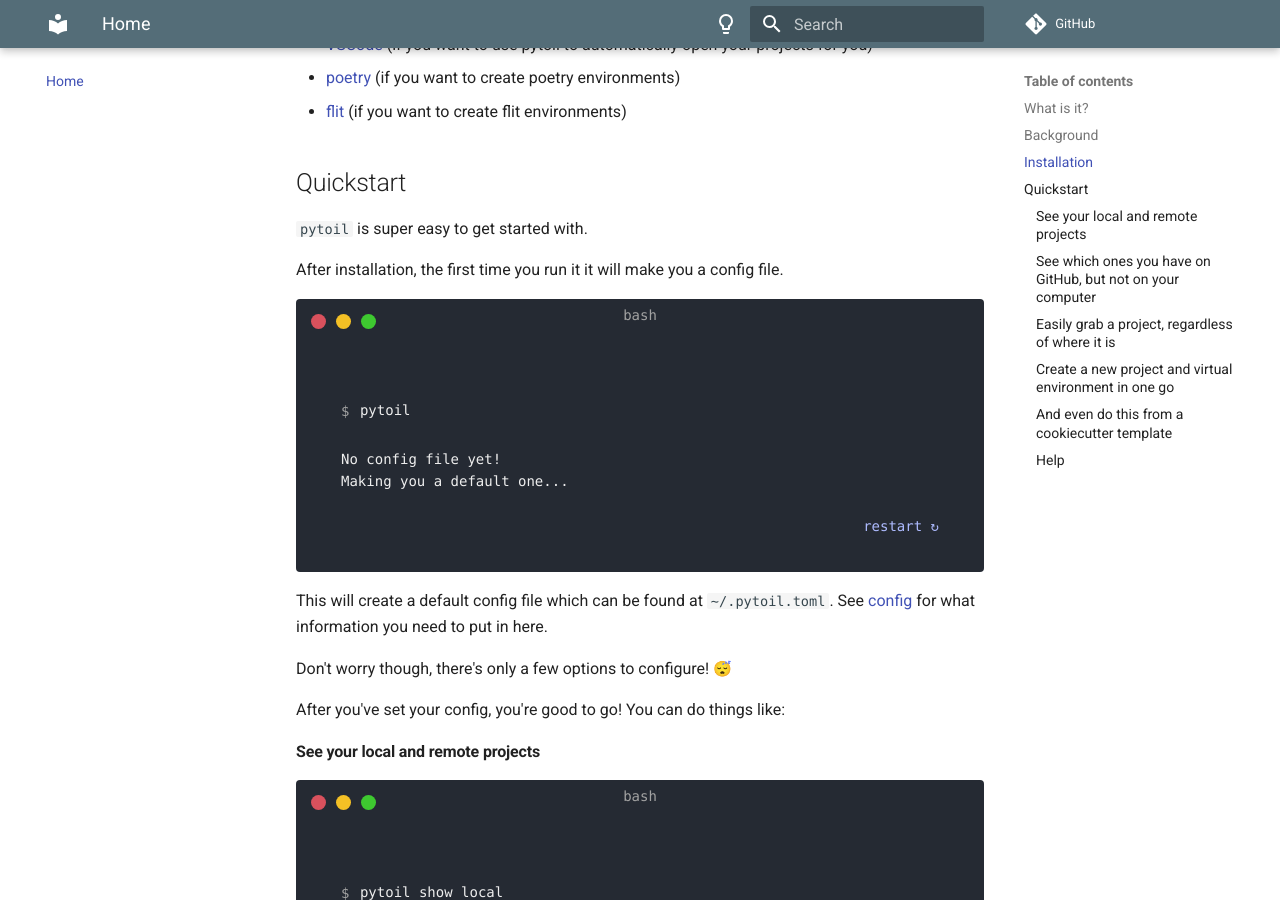
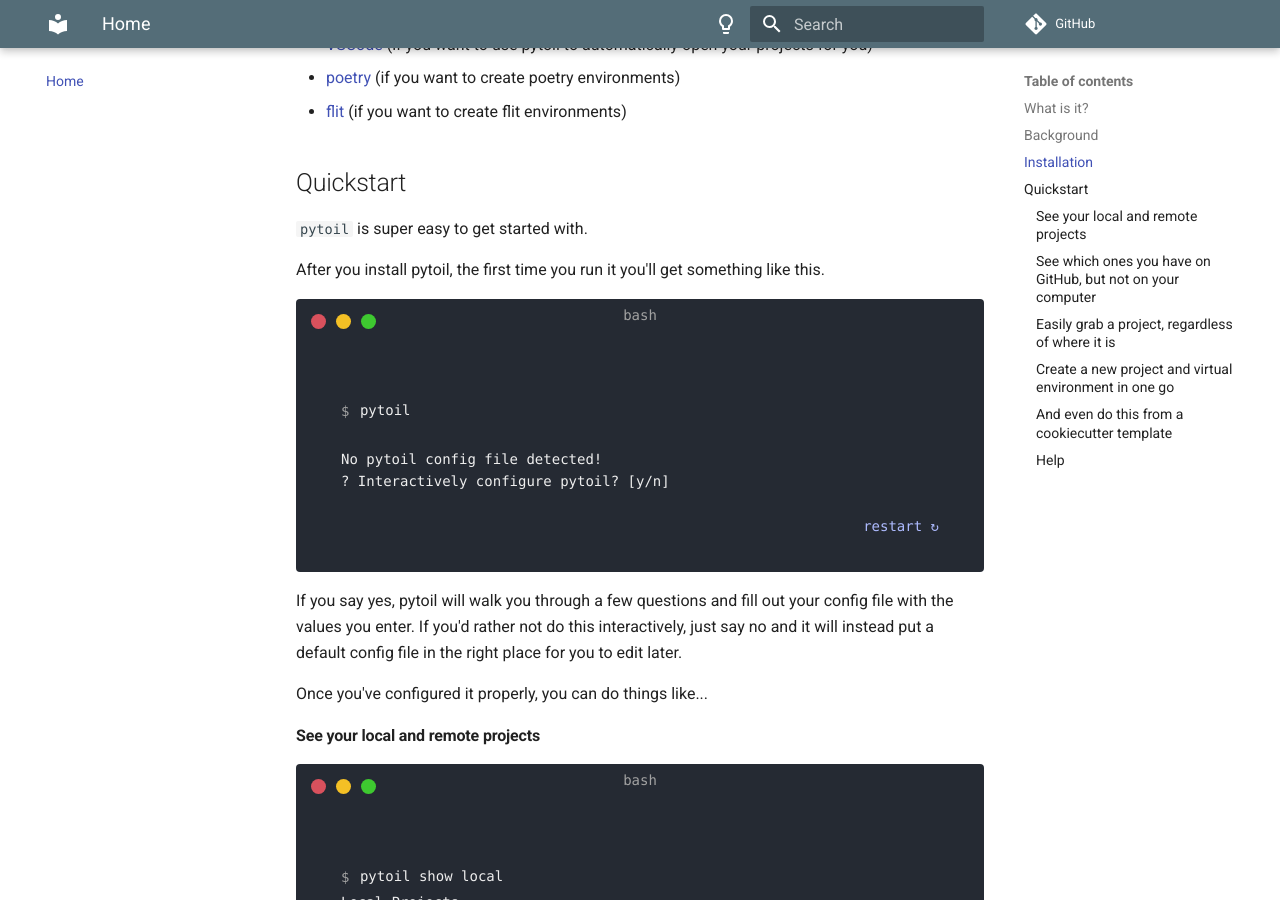
Before and after one commit to FollowTheProcess/pytoil, an MkDocs documentation site: the page built from docs/index.md, in a window 1280 px wide and 900 px high, scrolled down 2832 px. Built offline with MkDocs 1.6.1 and Material for MkDocs 9.7.7, drawn with Linux system fonts in a browser that asks for light colours; emoji names are drawn with the system emoji font; some web fonts are replaced; comment, search, counter and statistics services are not loaded.

Commit message:
Document interactive config

````diff
--- a/docs/index.md
+++ b/docs/index.md
@@ -87,24 +87,22 @@ pytoil will install everything it needs *in python* to work. However, it's full
 
 `pytoil` is super easy to get started with.
 
-After installation, the first time you run it it will make you a config file.
+After you install pytoil, the first time you run it you'll get something like this.
 
 <div class="termy">
 
 ```console
-$ pytoil
+$ pytoil <any command>
 
-No config file yet!
-Making you a default one...
+No pytoil config file detected!
+? Interactively configure pytoil? [y/n]
 ```
 
 </div>
 
-This will create a default config file which can be found at `~/.pytoil.toml`. See [config] for what information you need to put in here.
+If you say yes, pytoil will walk you through a few questions and fill out your config file with the values you enter. If you'd rather not do this interactively, just say no and it will instead put a default config file in the right place for you to edit later.
 
-Don't worry though, there's only a few options to configure! :sleeping:
-
-After you've set your config, you're good to go! You can do things like:
+Once you've configured it properly, you can do things like...
 
 #### See your local and remote projects
 
````
Also changed, not shown: README.md (+7 -9 lines), docs/config.md (+5 -5 lines).
